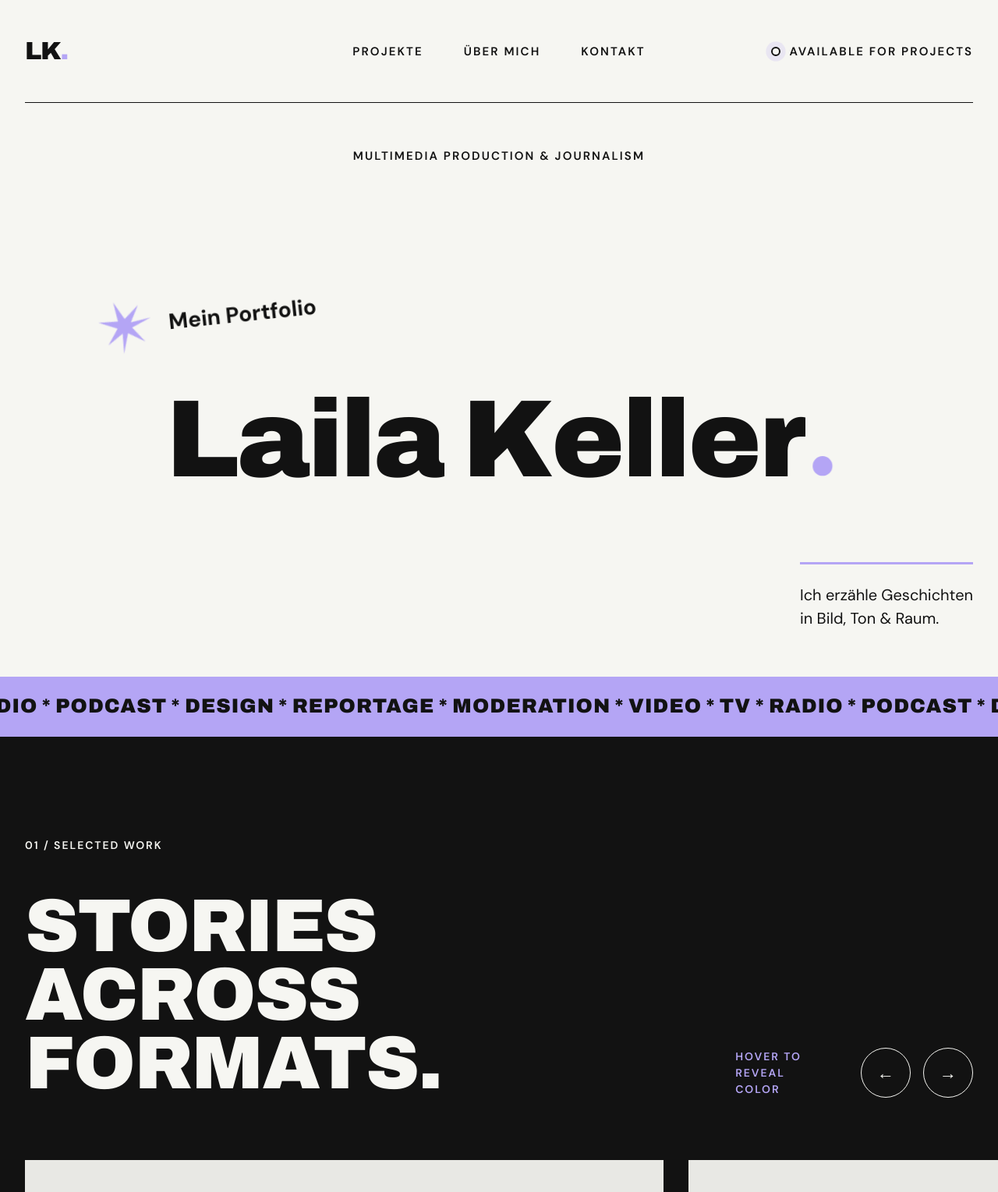
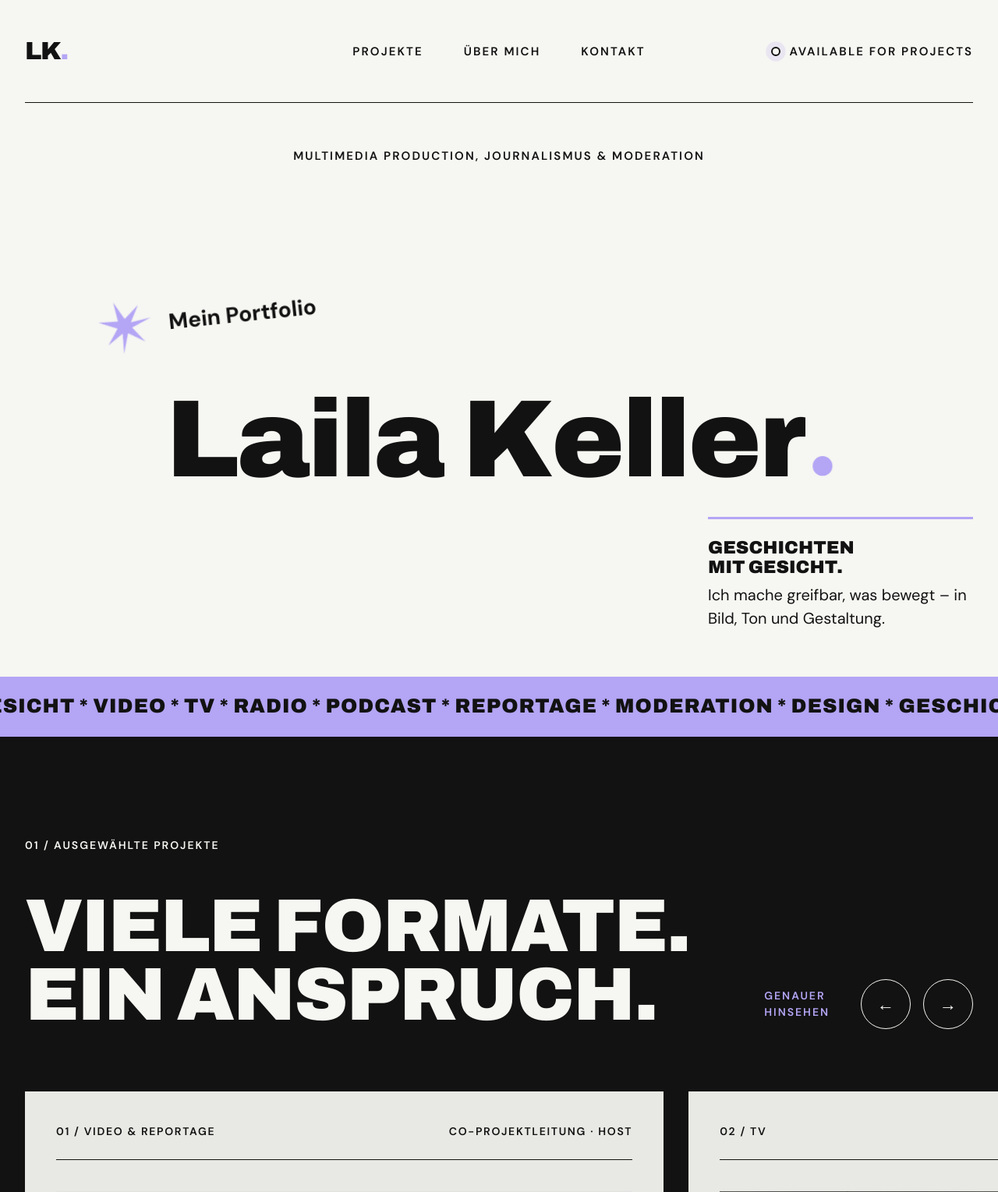
Before and after one commit to Lailaaaa23/portfolio, a PHP site: page / in a window 1280 px wide. Shown: the top 1529 px of the page at 78% size. Run offline with PHP 8.4, Linux system fonts and the light colour scheme; data comes from the database, SQL or seed files in the repository.

Commit message:
Claim „Geschichten mit Gesicht“, Webseite auf Deutsch, Moderation ergänzt

```diff
--- a/css/style.css
+++ b/css/style.css
@@ -56,6 +56,11 @@ body {
 a {
   color: inherit;
   text-decoration: none;
+}
+
+/* Wörter, die nicht auseinandergerissen werden sollen */
+.nowrap {
+  white-space: nowrap;
 }
 
 ul {
@@ -355,7 +360,7 @@ button {
   position: absolute;
   right: var(--gutter);
   bottom: 10%;
-  max-width: 280px;
+  max-width: 340px;
   padding-top: 24px;
   border-top: 3px solid var(--color-accent);
   color: var(--color-dark);
@@ -363,6 +368,20 @@ button {
   line-height: 1.5;
 }
 
+
+/* Der Claim "Geschichten mit Gesicht." in der breiten Headline-Schrift,
+   darunter der erklärende Satz in normaler Schrift */
+.hero-claim-title {
+  display: block;
+  margin-bottom: 8px;
+  font-family: var(--font-display);
+  font-weight: 900;
+  font-stretch: 125%;
+  font-variation-settings: "wdth" 125;
+  text-transform: uppercase;
+  font-size: clamp(20px, 1.8vw, 28px);
+  line-height: 1.1;
+}
 
 /* --- Laufband zwischen Hero und Projekten ---
    Der Text steht zweimal hintereinander. Die Animation schiebt die Reihe
@@ -1012,6 +1031,24 @@ button {
     font-size: 16px;
   }
 
+  /* Grosse Überschriften an die Bildschirmbreite koppeln (vw = % der Breite).
+     Mit dem bisherigen Minimum von 48px war z. B. "ANSPRUCH." breiter als ein Handy. */
+  .headline {
+    font-size: 10.5vw;
+  }
+
+  /* "ERZÄHL MIR" und der Pfeil müssen nebeneinander Platz haben */
+  .contact-title {
+    font-size: 13vw;
+  }
+
+  /* Lange Skill-Namen wie "Redaktionelles Texten" dürfen umbrechen */
+  .skill-name {
+    min-width: 0;
+    hyphens: auto;
+    overflow-wrap: break-word;
+  }
+
   /* Auf dem Handy zurück zu Flexbox: Logo links, Hamburger rechts,
      das aufgeklappte Menü darunter */
   .header-bar {
--- a/index.html
+++ b/index.html
@@ -3,8 +3,8 @@
 <head>
   <meta charset="UTF-8">
   <meta name="viewport" content="width=device-width, initial-scale=1.0">
-  <title>Laila Keller – Multimedia Production & Journalism</title>
-  <meta name="description" content="Portfolio von Laila Keller: Video, TV, Radio, Podcast und Design.">
+  <title>Laila Keller – Geschichten mit Gesicht</title>
+  <meta name="description" content="Geschichten mit Gesicht: Portfolio von Laila Keller, Multimedia Production, Journalismus &amp; Moderation. Reportage, TV, Radio, Podcast und Design.">
 
   <!-- Schriften von Google Fonts: Archivo (Headlines) und DM Sans (Fliesstext) -->
   <link rel="preconnect" href="https://fonts.googleapis.com">
@@ -32,9 +32,11 @@
       </nav>
 
       <!-- Der Text kommt aus dem CMS (main.js lädt ihn). Bis dahin steht dieser Standardtext da. -->
-      <p class="status"><span class="status-dot"></span><span class="status-text">Available for projects</span></p>
+      <p class="status"><span class="status-dot"></span><span class="status-text">Offen für Projekte</span></p>
     </div>
-    <p class="header-subline">Multimedia Production &amp; Journalism</p>
+    <!-- Die zwei Teile bleiben je zusammen (white-space: nowrap). Ist zu wenig Platz,
+         bricht die Zeile nach dem Komma um statt mitten in "Journalismus & Moderation". -->
+    <p class="header-subline"><span class="nowrap">Multimedia Production,</span> <span class="nowrap">Journalismus &amp; Moderation</span></p>
   </header>
 
   <main id="top">
@@ -54,7 +56,11 @@
 
       <h1 class="hero-name">Laila Keller</h1>
 
-      <p class="hero-claim">Ich erzähle Geschichten<br>in Bild, Ton &amp; Raum.</p>
+      <!-- Der Claim, der sich durch die ganze Seite zieht -->
+      <p class="hero-claim">
+        <strong class="hero-claim-title">Geschichten<br>mit Gesicht.</strong>
+        Ich mache greifbar, was bewegt – in Bild, Ton und Gestaltung.
+      </p>
     </section>
 
     <!-- ===================== LAUFBAND ===================== -->
@@ -62,8 +68,8 @@
          Für Screenreader ausgeblendet, weil es nur Dekoration ist. -->
     <div class="ticker" aria-hidden="true">
       <div class="ticker-track">
-        <span>Video * TV * Radio * Podcast * Design * Reportage * Moderation *&nbsp;</span>
-        <span>Video * TV * Radio * Podcast * Design * Reportage * Moderation *&nbsp;</span>
+        <span>Geschichten mit Gesicht * Video * TV * Radio * Podcast * Reportage * Moderation * Design *&nbsp;</span>
+        <span>Geschichten mit Gesicht * Video * TV * Radio * Podcast * Reportage * Moderation * Design *&nbsp;</span>
       </div>
     </div>
 
@@ -71,11 +77,12 @@
     <section class="work" id="projekte">
       <div class="work-head">
         <div>
-          <p class="eyebrow">01 / Selected Work</p>
-          <h2 class="headline">Stories across<br>formats.</h2>
+          <p class="eyebrow">01 / Ausgewählte Projekte</p>
+          <h2 class="headline">Viele Formate.<br>Ein Anspruch.</h2>
         </div>
         <div class="work-controls">
-          <p class="hint">Hover to<br>reveal color</p>
+          <!-- Passt zum Claim: Die Bilder bekommen Farbe, wenn man genau hinschaut -->
+          <p class="hint">Genauer<br>hinsehen</p>
           <button class="round-btn" data-dir="-1" aria-label="Vorheriges Projekt">&larr;</button>
           <button class="round-btn" data-dir="1" aria-label="Nächstes Projekt">&rarr;</button>
         </div>
@@ -108,11 +115,11 @@
 
     <!-- ===================== ABOUT & SKILLS ===================== -->
     <section class="about" id="about">
-      <p class="eyebrow">02 / About &amp; Skills</p>
+      <p class="eyebrow">02 / Über mich &amp; Skills</p>
 
       <div class="about-grid">
         <h2 class="headline">
-          Curious<br>mind.<br>Clear<br>stories.
+          Nah<br>dran.<br>Klar<br>erzählt.
           <svg class="asterisk" viewBox="0 0 100 100" aria-hidden="true">
             <rect x="40" y="0" width="20" height="100" rx="3" />
             <rect x="40" y="0" width="20" height="100" rx="3" transform="rotate(60 50 50)" />
@@ -144,22 +151,22 @@
   <!-- ===================== KONTAKT / FOOTER ===================== -->
   <footer class="contact" id="kontakt">
     <div class="contact-top">
-      <p class="eyebrow">03 / Let's collaborate</p>
-      <p class="eyebrow">Have a story in mind?</p>
+      <p class="eyebrow">03 / Zusammenarbeiten</p>
+      <p class="eyebrow">Welche Geschichte willst du erzählen?</p>
     </div>
 
     <a href="mailto:laila.keller@silverfish.ch" class="contact-cta">
-      <span class="contact-title">Get in<br>touch</span>
+      <span class="contact-title">Erzähl mir<br>davon.</span>
       <span class="contact-arrow" aria-hidden="true">&rarr;</span>
     </a>
 
     <div class="contact-bottom">
-      <p>Based in Switzerland · Working everywhere</p>
+      <p>In der Schweiz zuhause, unterwegs für Geschichten</p>
       <div class="contact-links">
-        <a href="mailto:laila.keller@silverfish.ch">Email ↗</a>
+        <a href="mailto:laila.keller@silverfish.ch">E-Mail ↗</a>
         <a href="https://www.linkedin.com/in/laila-keller-3611502a5" target="_blank" rel="noopener">LinkedIn ↗</a>
       </div>
-      <a href="#top">Back to top ↑</a>
+      <a href="#top">Nach oben ↑</a>
     </div>
   </footer>
 
```
Also changed, not shown: projekt.html (+9 -9 lines), README.md.
